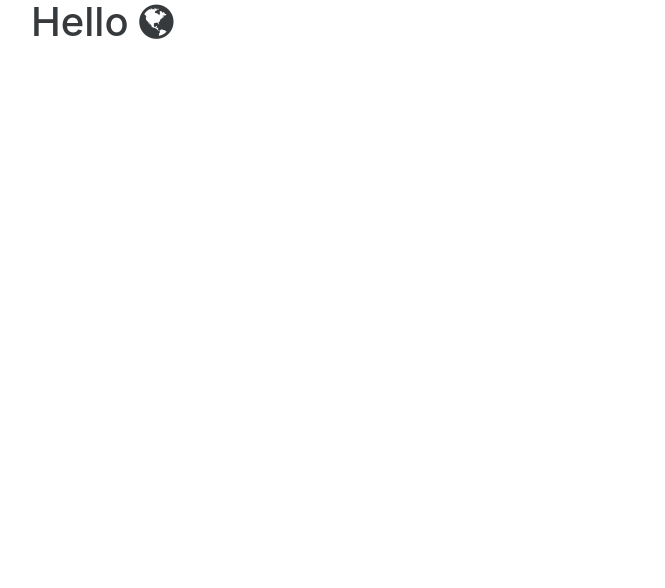
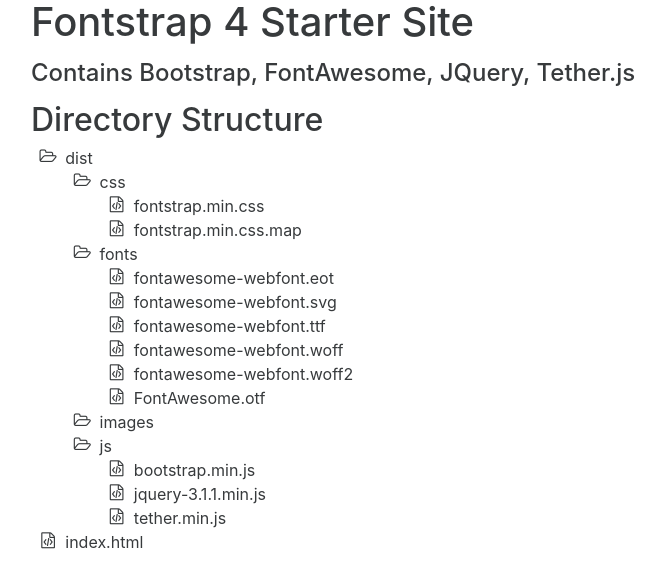
Before and after one commit to nretnilkram/fontstrap, a plain HTML site: page index.html in a window 1280 px wide. Shown: the whole page, without its empty margins (54-719 px from the left). Drawn offline with Linux system fonts and the light colour scheme.

Commit message:
updated for single js file

```diff
--- /dev/null
+++ b/assets/javascripts/fontstrap.js
@@ -0,0 +1,30 @@
+function loadScript(url, callback){
+
+    var script = document.createElement("script");
+    script.type = "text/javascript";
+
+    if (script.readyState){  //IE
+        script.onreadystatechange = function(){
+            if (script.readyState == "loaded" ||
+                    script.readyState == "complete"){
+                script.onreadystatechange = null;
+                callback();
+            }
+        };
+    } else {  //Others
+        script.onload = function(){
+            callback();
+        };
+    }
+
+    script.src = url;
+    document.getElementsByTagName("head")[0].appendChild(script);
+}
+
+loadScript("dist/js/jquery-3.1.1.min.js", function(){
+    loadScript("dist/js/tether.min.js", function(){
+        loadScript("dist/js/bootstrap.min.js", function(){
+            $(function () {$('[data-toggle="tooltip"]').tooltip();});
+        });
+    });
+});
--- /dev/null
+++ b/dist/js/fontstrap.js
@@ -0,0 +1,30 @@
+function loadScript(url, callback){
+
+    var script = document.createElement("script");
+    script.type = "text/javascript";
+
+    if (script.readyState){  //IE
+        script.onreadystatechange = function(){
+            if (script.readyState == "loaded" ||
+                    script.readyState == "complete"){
+                script.onreadystatechange = null;
+                callback();
+            }
+        };
+    } else {  //Others
+        script.onload = function(){
+            callback();
+        };
+    }
+
+    script.src = url;
+    document.getElementsByTagName("body")[0].appendChild(script);
+}
+
+loadScript("dist/js/jquery-3.1.1.min.js", function(){
+    loadScript("dist/js/tether.min.js", function(){
+        loadScript("dist/js/bootstrap.min.js", function(){
+            $(function () {$('[data-toggle="tooltip"]').tooltip();});
+        });
+    });
+});
--- a/index.html
+++ b/index.html
@@ -16,13 +16,42 @@
 </head>
 <body>
 	<div class="container">
-		<h1>Hello <i class="fa fa-globe" data-toggle="tooltip" data-placement="right" title="World"></i></h1>
+		<h1>Fontstrap 4 Starter Site</h1>
+
+		<p><h4>Contains <span data-toggle="tooltip" data-placement="bottom" title="4.0.0-alpha.5">Bootstrap</span>, <span data-toggle="tooltip" data-placement="bottom" title="4.7.0">FontAwesome</span>, <span data-toggle="tooltip" data-placement="bottom" title="3.1.1">JQuery</span>, <span data-toggle="tooltip" data-placement="bottom" title="1.3.3">Tether.js</span></h4></p>
+
+		<h2>Directory Structure</h2>
+
+		<ul class="fa-ul">
+			<li><i class="fa-li fa fa-folder-open-o"></i>dist</li>
+			<ul class="fa-ul">
+				<li><i class="fa-li fa fa-folder-open-o"></i>css</li>
+				<ul class="fa-ul">
+					<li><i class="fa-li fa fa-file-code-o"></i>fontstrap.min.css</li>
+					<li><i class="fa-li fa fa-file-code-o"></i>fontstrap.min.css.map</li>
+				</ul>
+				<li><i class="fa-li fa fa-folder-open-o"></i>fonts</li>
+				<ul class="fa-ul">
+					<li><i class="fa-li fa fa-file-code-o"></i>fontawesome-webfont.eot</li>
+					<li><i class="fa-li fa fa-file-code-o"></i>fontawesome-webfont.svg</li>
+					<li><i class="fa-li fa fa-file-code-o"></i>fontawesome-webfont.ttf</li>
+					<li><i class="fa-li fa fa-file-code-o"></i>fontawesome-webfont.woff</li>
+					<li><i class="fa-li fa fa-file-code-o"></i>fontawesome-webfont.woff2</li>
+					<li><i class="fa-li fa fa-file-code-o"></i>FontAwesome.otf</li>
+				</ul>
+				<li><i class="fa-li fa fa-folder-open-o"></i>images</li>
+				<li><i class="fa-li fa fa-folder-open-o"></i>js</li>
+				<ul class="fa-ul">
+					<li><i class="fa-li fa fa-file-code-o"></i>bootstrap.min.js</li>
+					<li><i class="fa-li fa fa-file-code-o"></i>jquery-3.1.1.min.js</li>
+					<li><i class="fa-li fa fa-file-code-o"></i>tether.min.js</li>
+				</ul>
+			</ul>
+			<li><i class="fa-li fa fa-file-code-o"></i>index.html</li>
+		</ul>
 	</div>
 
-	<!-- jQuery first, then Tether, then Bootstrap JS. -->
-	<script src="dist/js/jquery-3.1.1.min.js"></script>
-	<script src="dist/js/tether.min.js"></script>
-	<script src="dist/js/bootstrap.min.js"></script>
-	<script>$(function () {$('[data-toggle="tooltip"]').tooltip();});</script>
+	<script type="text/javascript" src="dist/js/fontstrap.js"></script>
+
 </body>
 </html>
```
Also changed, not shown: assets/javascripts/tether.min.js, dist/js/tether.min.js.
